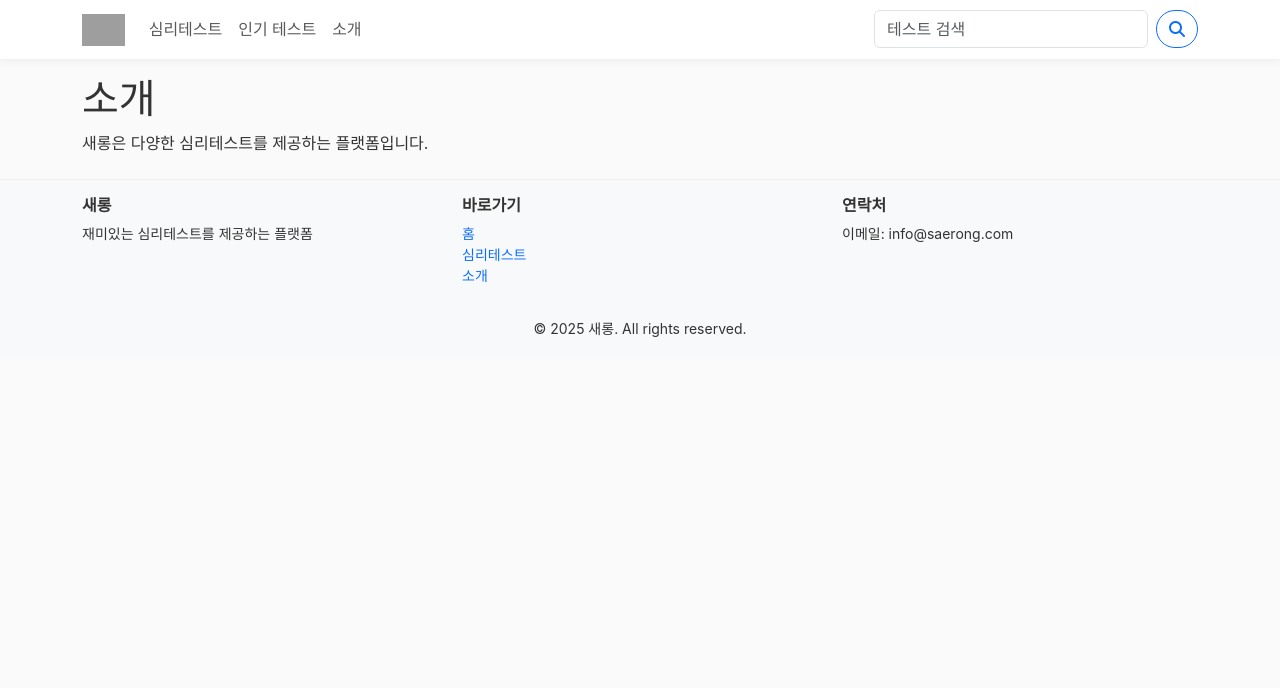
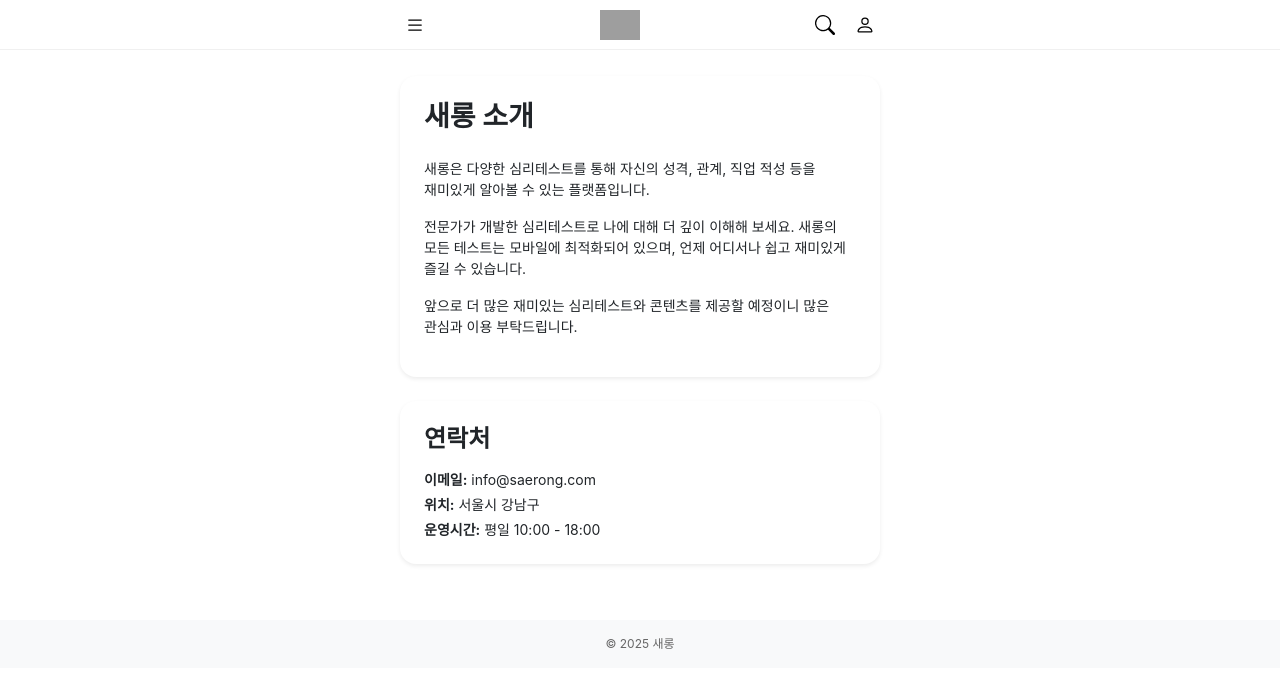
Before and after one commit to kodusim/saerong, a Django app: template proj_apps/core/templates/core/about.html in a window 1280 px wide. Shown: the top 688 px of the page. Run offline with Django 4.2, Linux system fonts and the light colour scheme; the template is opened without the code that fills it, so the values that code supplies are empty; parts of the project's set-up code (start-up, migrations or seed data) failed here and were passed over; grey boxes are pictures that could not be loaded.

Commit message:
기초사이즈 완성

```diff
--- a/proj_apps/core/templates/core/about.html
+++ b/proj_apps/core/templates/core/about.html
@@ -1,6 +1,50 @@
 {% extends 'base.html' %}
+{% load static %}
+
+{% block title %}새롱 - 소개{% endblock %}
 
 {% block content %}
-<h1>소개</h1>
-<p>새롱은 다양한 심리테스트를 제공하는 플랫폼입니다.</p>
+<div class="about-page py-3">
+    <div class="card border-0 shadow-sm rounded-4 mb-4">
+        <div class="card-body p-4">
+            <h1 class="fs-3 fw-bold mb-4">새롱 소개</h1>
+
+            <div class="about-content">
+                <p>
+                    새롱은 다양한 심리테스트를 통해 자신의 성격, 관계, 직업 적성 등을
+                    재미있게 알아볼 수 있는 플랫폼입니다.
+                </p>
+
+                <p>
+                    전문가가 개발한 심리테스트로 나에 대해 더 깊이 이해해 보세요.
+                    새롱의 모든 테스트는 모바일에 최적화되어 있으며, 언제 어디서나
+                    쉽고 재미있게 즐길 수 있습니다.
+                </p>
+
+                <p>
+                    앞으로 더 많은 재미있는 심리테스트와 콘텐츠를 제공할 예정이니
+                    많은 관심과 이용 부탁드립니다.
+                </p>
+            </div>
+        </div>
+    </div>
+
+    <div class="card border-0 shadow-sm rounded-4">
+        <div class="card-body p-4">
+            <h2 class="fs-4 fw-bold mb-3">연락처</h2>
+
+            <div class="contact-info">
+                <p class="mb-1">
+                    <strong>이메일:</strong> info@saerong.com
+                </p>
+                <p class="mb-1">
+                    <strong>위치:</strong> 서울시 강남구
+                </p>
+                <p class="mb-0">
+                    <strong>운영시간:</strong> 평일 10:00 - 18:00
+                </p>
+            </div>
+        </div>
+    </div>
+</div>
 {% endblock %}
--- a/static/css/styles.css
+++ b/static/css/styles.css
@@ -1,206 +1,248 @@
 :root {
     --primary-color: #ff6b8b;
-    --secondary-color: #8a56e1;
-    --accent-color: #ff9d3d;
+    --secondary-color: #9d4edd;
+    --accent-color: #ff9500;
     --dark-color: #333333;
-    --light-color: #F5F5F5;
-    --gray-color: #75787B;
-    --border-radius: 12px;
+    --light-color: #f8f9fa;
+    --gray-color: #adb5bd;
 }
 
 body {
-    font-family: 'Noto Sans KR', -apple-system, BlinkMacSystemFont, sans-serif;
+    font-family: -apple-system, BlinkMacSystemFont, 'Segoe UI', 'Noto Sans KR', sans-serif;
     color: var(--dark-color);
-    background-color: #FAFAFA;
+    background-color: #ffffff;
+    word-break: keep-all;
+    padding-top: 50px; /* 헤더 높이만큼 패딩 추가 */
+    margin: 0;
+    font-size: 14px;
 }
 
-/* Section titles */
+/* 정확히 500x50 사이즈의 헤더 */
+.site-header {
+    position: fixed;
+    top: 0;
+    left: 0;
+    right: 0;
+    height: 50px;
+    background-color: #ffffff;
+    z-index: 1000;
+    border-bottom: 1px solid #f0f0f0;
+}
+
+.header-container {
+    width: 100%;
+    max-width: 500px; /* 정확히 500px */
+    height: 50px; /* 정확히 50px */
+    margin: 0 auto;
+    display: flex;
+    align-items: center;
+    padding: 0 10px;
+}
+
+.header-left {
+    width: 40px;
+    display: flex;
+    justify-content: flex-start;
+}
+
+.header-center {
+    flex-grow: 1;
+    text-align: center;
+}
+
+.header-right {
+    width: 80px;
+    display: flex;
+    justify-content: flex-end;
+    gap: 10px;
+}
+
+.menu-btn, .search-btn, .user-btn {
+    background: none;
+    border: none;
+    padding: 5px;
+    cursor: pointer;
+    display: flex;
+    align-items: center;
+    justify-content: center;
+}
+
+/* 메인 콘텐츠 영역 */
+.site-main {
+    max-width: 500px;
+    margin: 0 auto;
+    padding: 10px;
+}
+
+/* 섹션 제목 */
 .section-title {
-    font-size: 1.2rem;
+    display: flex;
+    align-items: center;
+    font-size: 16px;
     font-weight: 700;
-    margin-bottom: 0;
-    position: relative;
+    margin-bottom: 10px;
+}
+
+.section-icon {
+    margin-right: 6px;
 }
 
 .more-link {
-    font-size: 0.9rem;
-    color: var(--gray-color);
+    font-size: 12px;
+    color: #666;
+    text-decoration: none;
+    margin-left: auto;
+}
+
+/* 테스트 카드 스타일 */
+.test-card {
+    background-color: #fff;
+    border-radius: 8px;
+    overflow: hidden;
+    box-shadow: 0 1px 3px rgba(0,0,0,0.1);
+    height: 100%;
+}
+
+.test-card-img {
+    position: relative;
+    padding-bottom: 100%; /* 1:1 비율 유지 */
+}
+
+.test-card-img img {
+    position: absolute;
+    top: 0;
+    left: 0;
+    width: 100%;
+    height: 100%;
+    object-fit: cover;
+}
+
+.test-card-body {
+    padding: 8px;
+}
+
+.test-title {
+    font-size: 13px;
+    font-weight: 600;
+    margin-bottom: 4px;
+    overflow: hidden;
+    text-overflow: ellipsis;
+    white-space: nowrap;
+}
+
+.view-count {
+    display: flex;
+    align-items: center;
+    font-size: 12px;
+    color: #666;
+}
+
+.view-count svg {
+    width: 12px;
+    height: 12px;
+    margin-right: 4px;
+}
+
+/* 배너 스타일 */
+.banner-image {
+    width: 100%;
+    border-radius: 8px;
+    margin-bottom: 15px;
+}
+
+/* 인기 테스트 리스트 */
+.popular-item {
+    display: flex;
+    align-items: center;
+    padding: 8px 0;
+    border-bottom: 1px solid #f0f0f0;
+}
+
+.rank-number {
+    width: 24px;
+    height: 24px;
+    display: flex;
+    align-items: center;
+    justify-content: center;
+    background-color: var(--primary-color);
+    color: white;
+    border-radius: 50%;
+    font-size: 12px;
+    font-weight: 700;
+    margin-right: 10px;
+}
+
+.popular-thumb {
+    width: 60px;
+    height: 60px;
+    border-radius: 4px;
+    overflow: hidden;
+    margin-right: 10px;
+}
+
+.popular-thumb img {
+    width: 100%;
+    height: 100%;
+    object-fit: cover;
+}
+
+.popular-info {
+    flex: 1;
+}
+
+.popular-title {
+    font-size: 14px;
+    font-weight: 600;
+    margin-bottom: 4px;
+}
+
+.popular-view-count {
+    display: flex;
+    align-items: center;
+    font-size: 12px;
+    color: #666;
+}
+
+/* 최신 테스트 그리드 */
+.recent-tests-grid {
+    display: grid;
+    grid-template-columns: repeat(2, 1fr);
+    gap: 10px;
+    margin-bottom: 20px;
+}
+
+/* 광고 배너 */
+.ad-banner {
+    margin: 15px 0;
+    text-align: center;
+}
+
+.ad-banner img {
+    max-width: 100%;
+    border-radius: 8px;
+}
+
+/* 푸터 */
+.site-footer {
+    padding: 15px 0;
+    background-color: #f8f9fa;
+    margin-top: 30px;
+    font-size: 12px;
+    color: #666;
+}
+
+/* 플레이하기 버튼 */
+.play-btn {
+    display: inline-block;
+    background-color: #000;
+    color: #fff;
+    border-radius: 30px;
+    padding: 8px 16px;
+    font-size: 14px;
     text-decoration: none;
 }
 
-/* Featured banner card */
-.featured-card {
-    position: relative;
-    overflow: hidden;
-    border-radius: var(--border-radius);
-    box-shadow: 0 2px 10px rgba(0, 0, 0, 0.1);
+.play-btn:hover {
+    background-color: #333;
+    color: #fff;
 }
-
-.featured-card img {
-    width: 100%;
-    aspect-ratio: 16/9;
-    object-fit: cover;
-}
-
-.featured-card-overlay {
-    position: absolute;
-    top: 0;
-    left: 0;
-    right: 0;
-    bottom: 0;
-    background: linear-gradient(0deg, rgba(0,0,0,0.7) 0%, rgba(0,0,0,0) 70%);
-    display: flex;
-    align-items: flex-end;
-    justify-content: center;
-    padding: 1rem;
-}
-
-.featured-content {
-    color: white;
-    text-align: center;
-}
-
-/* Test cards */
-.test-card {
-    border-radius: var(--border-radius);
-    overflow: hidden;
-    box-shadow: 0 2px 8px rgba(0, 0, 0, 0.07);
-    background-color: white;
-    transition: transform 0.2s ease;
-}
-
-.test-card:hover {
-    transform: translateY(-3px);
-}
-
-.test-card-img img {
-    width: 100%;
-    aspect-ratio: 1/1;
-    object-fit: cover;
-    border-top-left-radius: var(--border-radius);
-    border-top-right-radius: var(--border-radius);
-}
-
-.test-card-body {
-    padding: 0.5rem;
-}
-
-.test-title {
-    font-size: 0.9rem;
-    font-weight: 600;
-    margin-bottom: 0.3rem;
-    color: var(--dark-color);
-    display: -webkit-box;
-    -webkit-line-clamp: 1;
-    -webkit-box-orient: vertical;
-    overflow: hidden;
-}
-
-.test-views {
-    display: flex;
-    align-items: center;
-    color: var(--gray-color);
-    font-size: 0.75rem;
-}
-
-/* Popular test list */
-.popular-test-item {
-    border: 1px solid #eee;
-    background-color: white;
-    transition: background-color 0.2s ease;
-}
-
-.popular-test-item:hover {
-    background-color: #f9f9f9;
-}
-
-.rank-number {
-    font-weight: bold;
-    color: var(--primary-color);
-    width: 20px;
-    text-align: center;
-}
-
-.test-item-title {
-    font-size: 0.85rem;
-    font-weight: 600;
-    color: var(--dark-color);
-}
-
-/* Category cards */
-.category-card {
-    border-radius: var(--border-radius);
-    overflow: hidden;
-    box-shadow: 0 2px 8px rgba(0, 0, 0, 0.07);
-    background-color: white;
-}
-
-.category-card img {
-    width: 100%;
-    aspect-ratio: 1/1;
-    object-fit: cover;
-}
-
-.category-title {
-    font-size: 0.9rem;
-    font-weight: 600;
-    color: var(--dark-color);
-}
-
-/* Ad banner */
-.ad-banner img {
-    width: 100%;
-    border-radius: var(--border-radius);
-}
-
-/* Responsive adjustments */
-@media (max-width: 576px) {
-    .container {
-        padding-left: 12px;
-        padding-right: 12px;
-    }
-
-    .section-title {
-        font-size: 1.1rem;
-    }
-
-    .test-title {
-        font-size: 0.8rem;
-    }
-
-    .popular-test-item {
-        padding: 0.5rem;
-    }
-}
-
-/* Navbar styling */
-.navbar {
-    box-shadow: 0 2px 8px rgba(0, 0, 0, 0.05);
-}
-
-.navbar-brand {
-    font-weight: 700;
-}
-
-.nav-link {
-    font-weight: 500;
-}
-
-/* Footer styling */
-footer {
-    border-top: 1px solid #eee;
-}
-
-footer h5 {
-    font-size: 1rem;
-    font-weight: 600;
-}
-
-/* Rounded corners everywhere */
-.rounded-4 {
-    border-radius: var(--border-radius) !important;
-}
-
-.btn {
-    border-radius: 50px;
-}
--- a/templates/base.html
+++ b/templates/base.html
@@ -1,41 +1,61 @@
-{% extends 'base.html' %}
-
-{% block title %}새롱 - 문의하기{% endblock %}
-
-{% block content %}
-<div class="row justify-content-center">
-    <div class="col-lg-8">
-        <div class="card rounded-4 shadow-sm">
-            <div class="card-body p-4">
-                <h1 class="card-title mb-4">문의하기</h1>
-
-                <form method="post" class="needs-validation" novalidate>
-                    {% csrf_token %}
-
-                    <div class="mb-3">
-                        <label for="name" class="form-label">이름</label>
-                        <input type="text" class="form-control" id="name" name="name" required>
-                    </div>
-
-                    <div class="mb-3">
-                        <label for="email" class="form-label">이메일</label>
-                        <input type="email" class="form-control" id="email" name="email" required>
-                    </div>
-
-                    <div class="mb-3">
-                        <label for="subject" class="form-label">제목</label>
-                        <input type="text" class="form-control" id="subject" name="subject" required>
-                    </div>
-
-                    <div class="mb-3">
-                        <label for="message" class="form-label">내용</label>
-                        <textarea class="form-control" id="message" name="message" rows="5" required></textarea>
-                    </div>
-
-                    <button type="submit" class="btn btn-primary">문의하기</button>
-                </form>
+{% load static %}
+<!DOCTYPE html>
+<html lang="ko">
+<head>
+    <meta charset="UTF-8">
+    <meta name="viewport" content="width=device-width, initial-scale=1.0, maximum-scale=1.0, user-scalable=no">
+    <title>{% block title %}새롱 - 심리테스트{% endblock %}</title>
+    <link href="https://cdn.jsdelivr.net/npm/bootstrap@5.3.0/dist/css/bootstrap.min.css" rel="stylesheet">
+    <link rel="stylesheet" href="{% static 'css/styles.css' %}">
+    {% block extra_css %}{% endblock %}
+</head>
+<body>
+    <!-- 정확히 500x50 사이즈의 헤더 -->
+    <header class="site-header">
+        <div class="header-container">
+            <div class="header-left">
+                <button class="menu-btn">
+                    <svg xmlns="http://www.w3.org/2000/svg" width="20" height="20" fill="currentColor" viewBox="0 0 16 16">
+                        <path fill-rule="evenodd" d="M2.5 12a.5.5 0 0 1 .5-.5h10a.5.5 0 0 1 0 1H3a.5.5 0 0 1-.5-.5zm0-4a.5.5 0 0 1 .5-.5h10a.5.5 0 0 1 0 1H3a.5.5 0 0 1-.5-.5zm0-4a.5.5 0 0 1 .5-.5h10a.5.5 0 0 1 0 1H3a.5.5 0 0 1-.5-.5z"/>
+                    </svg>
+                </button>
+            </div>
+            <div class="header-center">
+                <a href="{% url 'core:home' %}">
+                    <img src="{% static 'images/logo.png' %}" alt="새롱" height="30">
+                </a>
+            </div>
+            <div class="header-right">
+                <button class="search-btn">
+                    <svg xmlns="http://www.w3.org/2000/svg" width="20" height="20" fill="currentColor" viewBox="0 0 16 16">
+                        <path d="M11.742 10.344a6.5 6.5 0 1 0-1.397 1.398h-.001c.03.04.062.078.098.115l3.85 3.85a1 1 0 0 0 1.415-1.414l-3.85-3.85a1.007 1.007 0 0 0-.115-.1zM12 6.5a5.5 5.5 0 1 1-11 0 5.5 5.5 0 0 1 11 0z"/>
+                    </svg>
+                </button>
+                <button class="user-btn">
+                    <svg xmlns="http://www.w3.org/2000/svg" width="20" height="20" fill="currentColor" viewBox="0 0 16 16">
+                        <path d="M8 8a3 3 0 1 0 0-6 3 3 0 0 0 0 6zm2-3a2 2 0 1 1-4 0 2 2 0 0 1 4 0zm4 8c0 1-1 1-1 1H3s-1 0-1-1 1-4 6-4 6 3 6 4zm-1-.004c-.001-.246-.154-.986-.832-1.664C11.516 10.68 10.289 10 8 10c-2.29 0-3.516.68-4.168 1.332-.678.678-.83 1.418-.832 1.664h10z"/>
+                    </svg>
+                </button>
             </div>
         </div>
-    </div>
-</div>
-{% endblock %}
+    </header>
+
+    <main class="site-main">
+        {% block content %}{% endblock %}
+    </main>
+
+    <footer class="site-footer">
+        <div class="container">
+            <div class="row">
+                <div class="col-12 text-center">
+                    <p class="mb-0">&copy; 2025 새롱</p>
+                </div>
+            </div>
+        </div>
+    </footer>
+
+    <script src="https://cdn.jsdelivr.net/npm/bootstrap@5.3.0/dist/js/bootstrap.bundle.min.js"></script>
+    <script src="{% static 'js/main.js' %}"></script>
+    {% block extra_js %}{% endblock %}
+</body>
+</html>
```
Also changed, not shown: proj_apps/core/templates/core/home.html (+51 -84 lines), proj_apps/core/views.py (+10 -19 lines).
